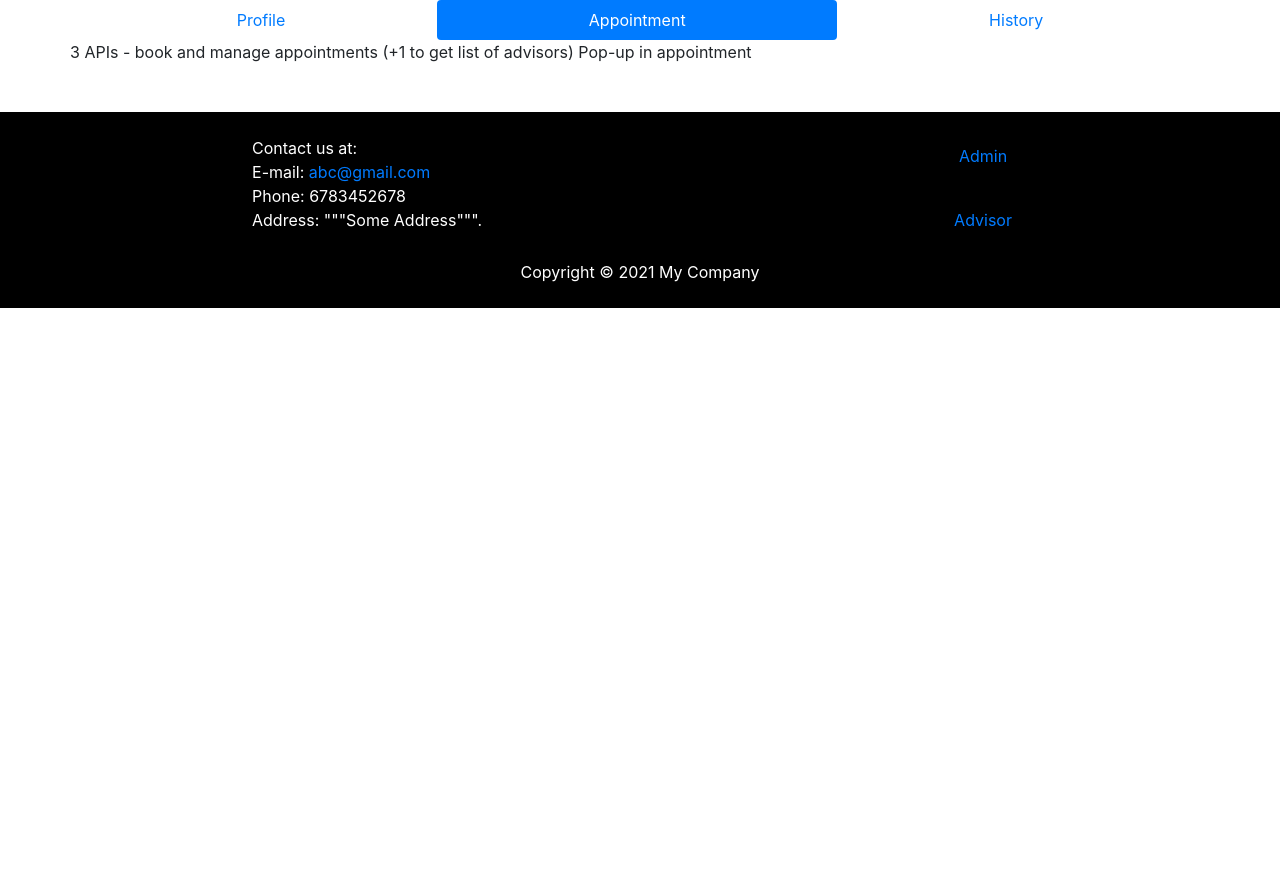
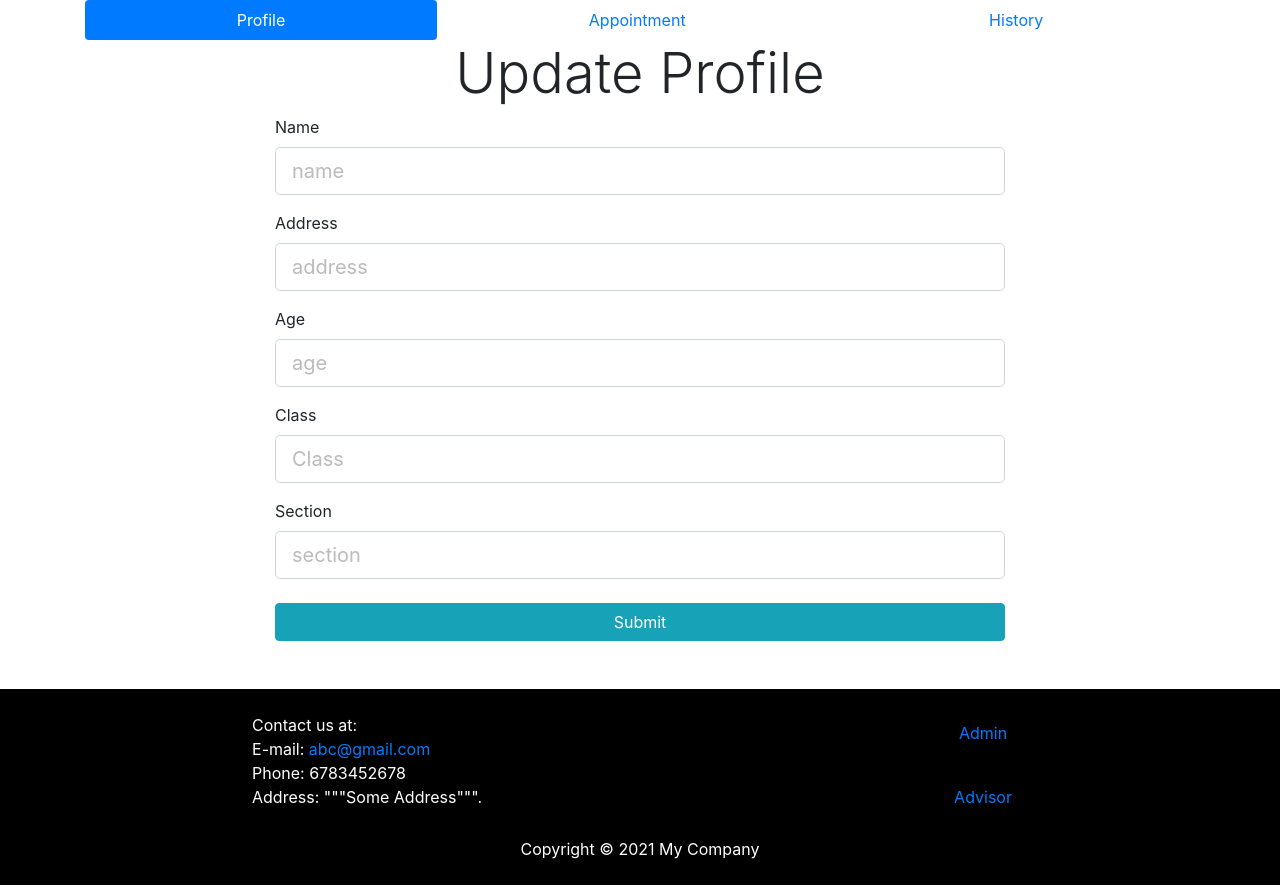
Before and after one commit to Sharanam/SAMGS, a PHP site: template view/dashboard/student/index.php in a window 1280 px wide. Before the commit the page ends 308 px from the top, so only its background shows below. Run offline with PHP 8.4, Linux system fonts and the light colour scheme; the template is opened without the code that fills it, so the values that code supplies are empty; some libraries are stand-ins or nearby versions.

Commit message:
Profile Done

```diff
--- /dev/null
+++ b/Public/scripts/student.js
@@ -0,0 +1,53 @@
+function tabChanger() {
+    event.preventDefault();
+    // active tab change
+    let d = document.getElementsByClassName("nav-link");
+    for (var i = 0; i < d.length; i++) {
+        d[i].classList.remove("active");
+    }
+    event.target.classList.add("active");
+
+    // respective content change
+    d = document.getElementsByClassName('tab-items');
+    for (let i = 0; i < d.length; i++) {
+        d[i].classList.remove("d-block");
+        d[i].classList.add("d-none");
+    }
+    d = document.getElementById(event.target.href.split("#")[1]);
+    d.classList.add("d-block");
+    d.children[0].click()
+}
+
+function getProfile() {
+    let xhttp = new XMLHttpRequest();
+    xhttp.onreadystatechange = function() {
+        if (this.readyState == 4 && this.status == 200) {
+            let data = JSON.parse(this.responseText);
+            if (!data.res) return false;
+            data = data.data;
+            document.getElementsByName('name')[0].value = data.name;
+            document.getElementsByName('address')[0].value = data.address;
+            document.getElementsByName('age')[0].value = data.age;
+            document.getElementsByName('class')[0].value = data.class;
+            document.getElementsByName('section')[0].value = data.section;
+        }
+    };
+    xhttp.open("GET", "../index.php?type=student&act=profile", true);
+    xhttp.send();
+}
+
+function setProfile(event) {
+    event.preventDefault();
+    let xhttp = new XMLHttpRequest();
+    xhttp.onreadystatechange = function() {
+        if (this.readyState == 4 && this.status == 200) {
+            res = JSON.parse(this.responseText);
+            alert(res.res ? "Profile Updated" : "Something went wrong.")
+        }
+    };
+    xhttp.open("POST", "../index.php?type=student&act=profile", true);
+    xhttp.send(new FormData(document.getElementById('profileForm')));
+}
+
+// on page load
+document.getElementById(document.getElementsByClassName("active")[0].href.split("#")[1]).children[0].click()
--- a/view/dashboard/student/index.php
+++ b/view/dashboard/student/index.php
@@ -1,12 +1,13 @@
+<script src="../Public/scripts/student.js" defer> </script>
 <div class="container">
     <div class="row">
         <div class="col-md-12 text-center">
             <ul class="nav nav-pills nav-fill">
                 <li class="nav-item">
-                    <a onclick="return tabChanger()" class="nav-link" href="#profile">Profile</a>
+                    <a onclick="return tabChanger()" class="nav-link active" href="#profile">Profile</a>
                 </li>
                 <li class="nav-item">
-                    <a onclick="return tabChanger()" class="nav-link active" href="#appointments">Appointment</a>
+                    <a onclick="return tabChanger()" class="nav-link " href="#appointments">Appointment</a>
                 </li>
                 <li class="nav-item">
                     <a onclick="return tabChanger()" class="nav-link" href="#history">History</a>
@@ -15,33 +16,56 @@
         </div>
     </div>
 </div>
-<script>
-    function tabChanger() {
-        // active tab change
-        let d = document.getElementsByClassName("nav-link");
-        for (var i = 0; i < d.length; i++) {
-            d[i].classList.remove("active");
-        }
-        event.target.classList.add("active");
-
-        // respective content change
-        d = document.getElementsByClassName('tab-items');
-        for (let i = 0; i < d.length; i++) {
-            d[i].classList.remove("d-block");
-            d[i].classList.add("d-none");
-        }
-        document.getElementById(event.target.href.split("#")[1]).classList.add("d-block");
-    }
-</script>
 <div class="container">
-    <div class="row tab-items d-none" id="profile">
-        <p> profiles- 2 APIs</p>
+    <div class="row tab-items d-block" id="profile">
+        <button class="d-none" onclick="getProfile()">Profile</button>
+        <div class="col-md-8 m-auto">
+            <h1 class="display-4 text-center">Update Profile</h1>
+            <form onsubmit="setProfile(event)" id='profileForm'>
+                <div class="form-group">
+                    <label for="name">Name</label>
+                    <input type="name" class="form-control form-control-lg" placeholder="name" name="name" minlength="5" required />
+                </div>
+                <div class="form-group">
+                    <label for="address">Address</label>
+                    <input type="text" class="form-control form-control-lg" placeholder="address" name="address" required />
+                </div>
+                <div class="form-group">
+                    <label for="age">Age</label>
+                    <input type="number" class="form-control form-control-lg" placeholder="age" name="age" min="5" required />
+                </div>
+                <div class="form-group">
+                    <label for="Class">Class</label>
+                    <input type="number" class="form-control form-control-lg" placeholder="Class" name="class" required />
+                </div>
+                <div class="form-group">
+                    <label for="section">Section</label>
+                    <input type="text" maxlength="1" class="form-control form-control-lg" placeholder="section" name="section" required />
+                </div>
+                <div id="profile-content" class="error-message"></div>
+                <input type="submit" class="btn btn-info btn-block mt-4" name="update" />
+            </form>
+        </div>
     </div>
-    <div class="row tab-items d-block" id="appointments">
-        3 APIs - book and manage appointments (+1 to get list of advisors)
-        Pop-up in appointment
+    <div class="row tab-items d-none" id="appointments">
+        <button class="d-none" onclick="getAppointments()">Profile</button>
+        <div id="appointmentView">
+            <p>
+                Appointments will be shown here
+                <br />
+                For that, 3 APIs - book and manage appointments
+                <br />
+                (+1 to get list of advisors)
+                <br />
+                Pop-up in appointment
+            </p>
+        </div>
     </div>
     <div class="row tab-items d-none" id="history">
-        history - 1 API
+        <button class="d-none" onclick="getHistory()">Profile</button>
+        <div id="historyView">
+
+            <!-- <p> only API for history will be used and shown here </p> -->
+        </div>
     </div>
 </div>
```
